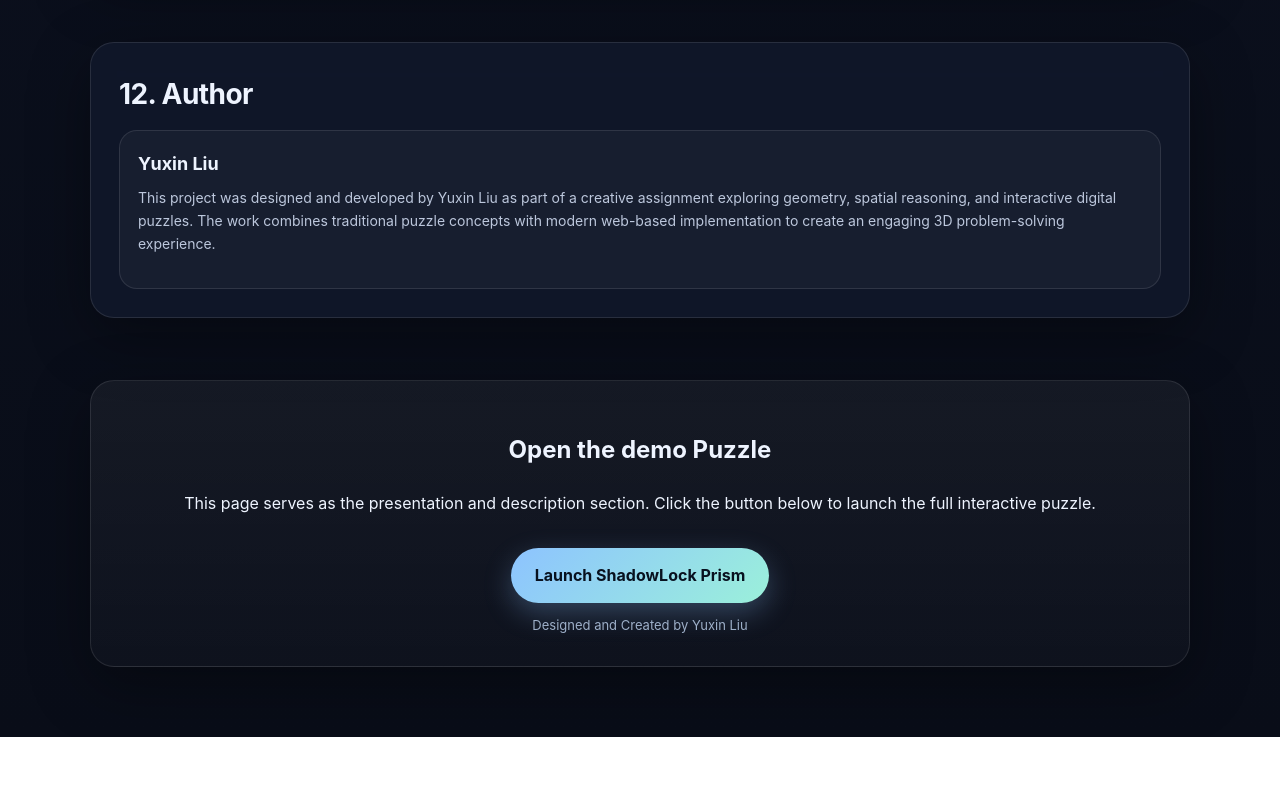
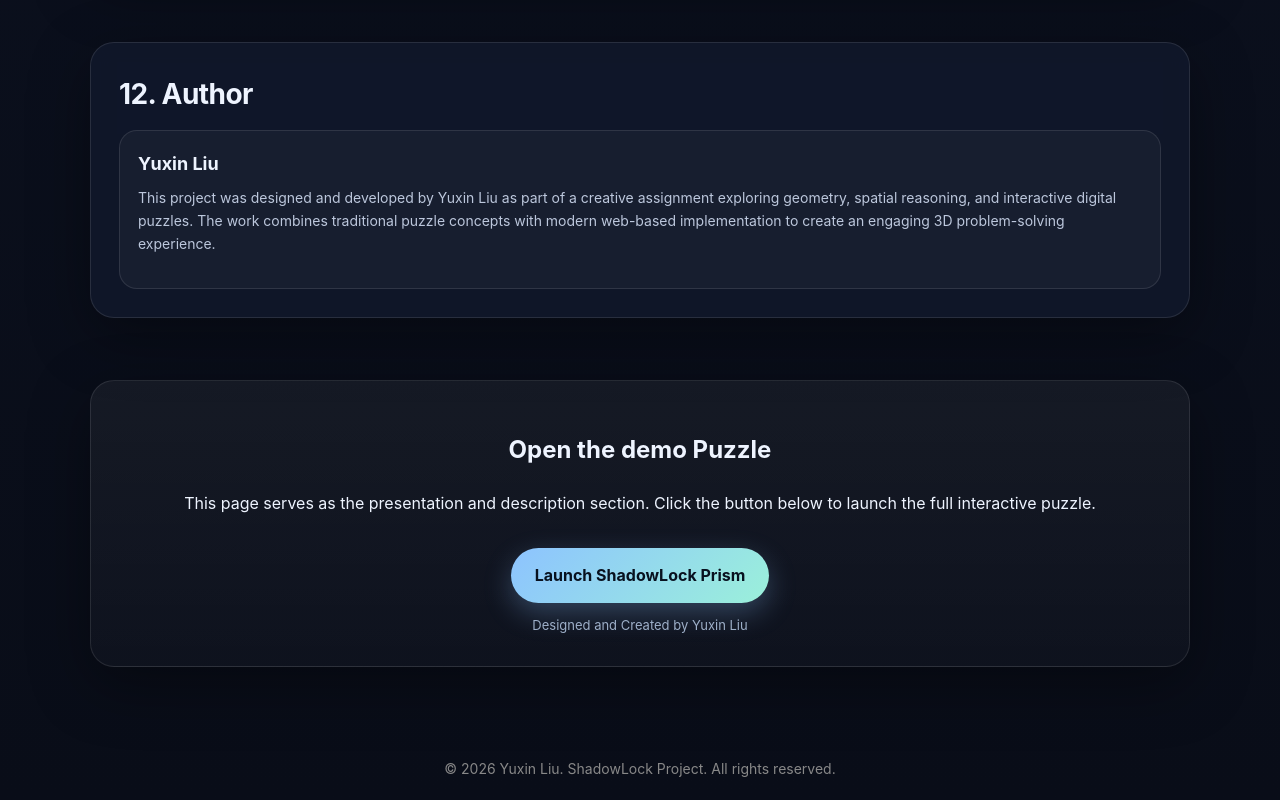
Before and after one commit to pikachu233666/ShadowLock-Prism, a plain HTML site: page index.html in a window 1280 px wide. Shown: the part 3824-4624 px from the top of the page. Before the commit the page ends 4561 px from the top, so only its background shows below. Drawn offline with Linux system fonts and the light colour scheme.

Commit message:
Add footer with copyright notice
Added footer with copyright information.

```diff
--- a/index.html
+++ b/index.html
@@ -431,5 +431,8 @@
       <div class="footer-note">Designed and Created by Yuxin Liu</div>
     </div>
   </section>
+  <footer style="text-align:center; padding:20px; font-size:14px; color:#888;">
+  © 2026 Yuxin Liu. ShadowLock Project. All rights reserved.
+  </footer>
 </body>
 </html>
```
